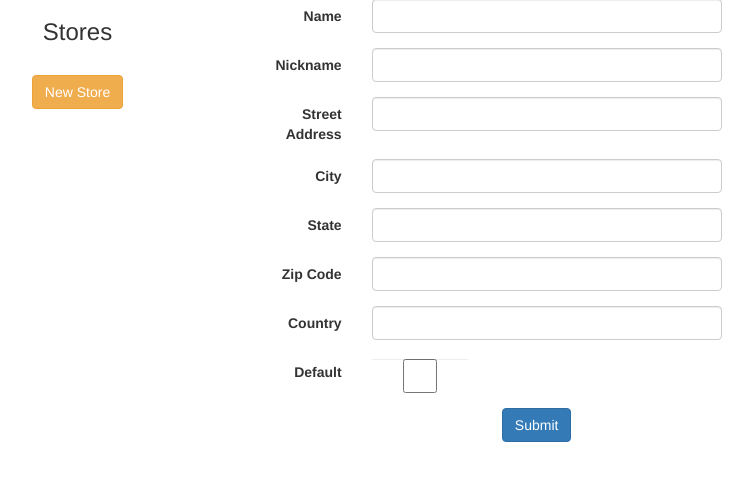
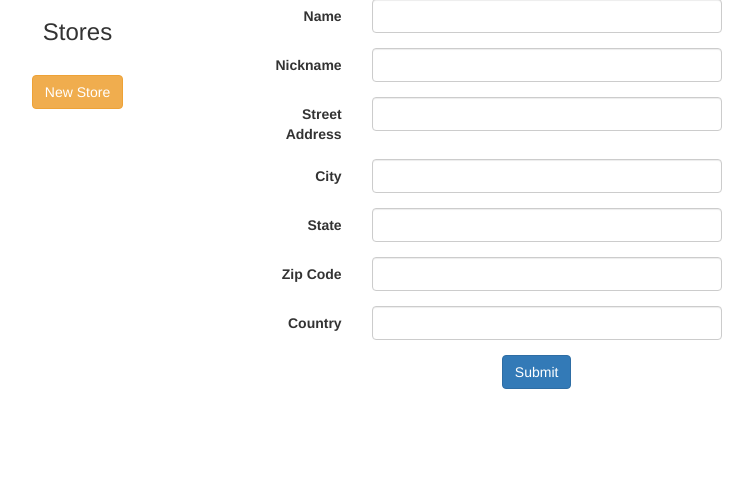
Before and after one commit to sambbaron/grocery_list, a Flask app: page /stores/new in a window 1280 px wide. Shown: the part 178-659 px from the top of the page, without its empty margins (135-888 px from the left). Run offline with Flask 2, Linux system fonts and the light colour scheme; parts of the project's set-up code (start-up, migrations or seed data) failed here and were passed over; some libraries are stand-ins or nearby versions.

Commit message:
Update templates form input names for new function schema
Uses utils.update_form_data.

```diff
--- a/grocery_list/templates/routes.html
+++ b/grocery_list/templates/routes.html
@@ -45,9 +45,9 @@
                                     <tr>
 {#                                        <td><input type="text" name="RouteGroup.{{ route_group.id }}.item_group.name" class="form-control" value="{{ route_group.item_group.name }}"></td>#}
                                         <td>
-                                            <select name="RouteGroup.{{ route_group.id }}.item_group.name"  class="form-control">
+                                            <select name="RouteGroup.{{ route_group.id }}.item_group_id"  class="form-control">
                                                 {% for item_group in item_groups %}
-                                                    <option value="ItemGroup.{{ item_group.id }}.id"
+                                                    <option value="{{ item_group.id }}"
                                                             {% if route_group.item_group.id == item_group.id %}selected{% endif %}>{{ item_group.name }}
                                                     </option>
                                                 {% endfor %}
--- a/grocery_list/templates/stores.html
+++ b/grocery_list/templates/stores.html
@@ -21,51 +21,51 @@
 
                     <label for="store.name" class="col-md-2 control-label">Name</label>
                     <div class="form-group">
-                        <div class="col-md-6"><input type="text" id="store.name" name="store.name" class="form-control"
+                        <div class="col-md-6"><input type="text" id="store.name" name="Store.{{ store.store_id }}.name" class="form-control"
                                                      value="{% if store != "new" %}{{ store.store.name }}{% endif %}"></div>
                     </div>
 
                     <label for="nickname" class="col-md-2 control-label">Nickname</label>
                     <div class="form-group">
-                        <div class="col-md-6"><input type="text" id="nickname" name="nickname" class="form-control"
+                        <div class="col-md-6"><input type="text" id="nickname" name="UserStore.{{ current_user.get_id() }},{{ store.store_id }}.nickname" class="form-control"
                                                      value="{% if store != "new" %}{{ store.nickname }}{% endif %}"></div>
                     </div>
 
                     <label for="store.street_address" class="col-md-2 control-label">Street Address</label>
                     <div class="form-group">
-                        <div class="col-md-6"><input type="text" id="store.street_address" name="store.street_address" class="form-control"
+                        <div class="col-md-6"><input type="text" id="store.street_address" name="Store.{{ store.store_id }}.street_address" class="form-control"
                                                      value="{% if store != "new" %}{{ store.store.street_address }}{% endif %}"></div>
                     </div>
 
                     <label for="store.city" class="col-md-2 control-label">City</label>
                     <div class="form-group">
-                        <div class="col-md-6"><input type="text" id="store.city" name="store.city" class="form-control"
+                        <div class="col-md-6"><input type="text" id="store.city" name="Store.{{ store.store_id }}.city" class="form-control"
                                                      value="{% if store != "new" %}{{ store.store.city }}{% endif %}"></div>
                     </div>
 
                     <label for="store.state" class="col-md-2 control-label">State</label>
                     <div class="form-group">
-                        <div class="col-md-6"><input type="text" id="store.state" name="store.state" class="form-control"
+                        <div class="col-md-6"><input type="text" id="store.state" name="Store.{{ store.store_id }}.state" class="form-control"
                                                      value="{% if store != "new" %}{{ store.store.state }}{% endif %}"></div>
                     </div>
 
                     <label for="store.postal_code" class="col-md-2 control-label">Zip Code</label>
                     <div class="form-group">
-                        <div class="col-md-6"><input type="text" id="store.postal_code" name="store.postal_code" class="form-control"
+                        <div class="col-md-6"><input type="text" id="store.postal_code" name="Store.{{ store.store_id }}.postal_code" class="form-control"
                                                      value="{% if store != "new" %}{{ store.store.postal_code }}{% endif %}"></div>
                     </div>
 
                     <label for="store.country" class="col-md-2 control-label">Country</label>
                     <div class="form-group">
-                        <div class="col-md-6"><input type="text" id="store.country" name="store.country" class="form-control"
+                        <div class="col-md-6"><input type="text" id="store.country" name="Store.{{ store.store_id }}.country" class="form-control"
                                                      value="{% if store != "new" %}{{ store.store.country }}{% endif %}"></div>
                     </div>
 
-                    <label for="store.default" class="col-md-2 control-label">Default</label>
-                    <div class="form-group">
-                        <div class="col-md-2"><input type="checkbox" id="store.default" name="default" class="form-control"
-                                                     {% if store != "new" %}{% if store.store.default %}checked{% endif %}{% endif %}></div>
-                    </div>
+{#                    <label for="store.default" class="col-md-2 control-label">Default</label>#}
+{#                    <div class="form-group">#}
+{#                        <div class="col-md-2"><input type="checkbox" id="store.default" name="UserStore.{{ store.id }}.default" class="form-control"#}
+{#                                                     {% if store != "new" %}{% if store.store.default %}checked{% endif %}{% endif %}></div>#}
+{#                    </div>#}
 
                     <div class="form-group">
                         <div class="col-md-offset-2 col-md-6">
```
